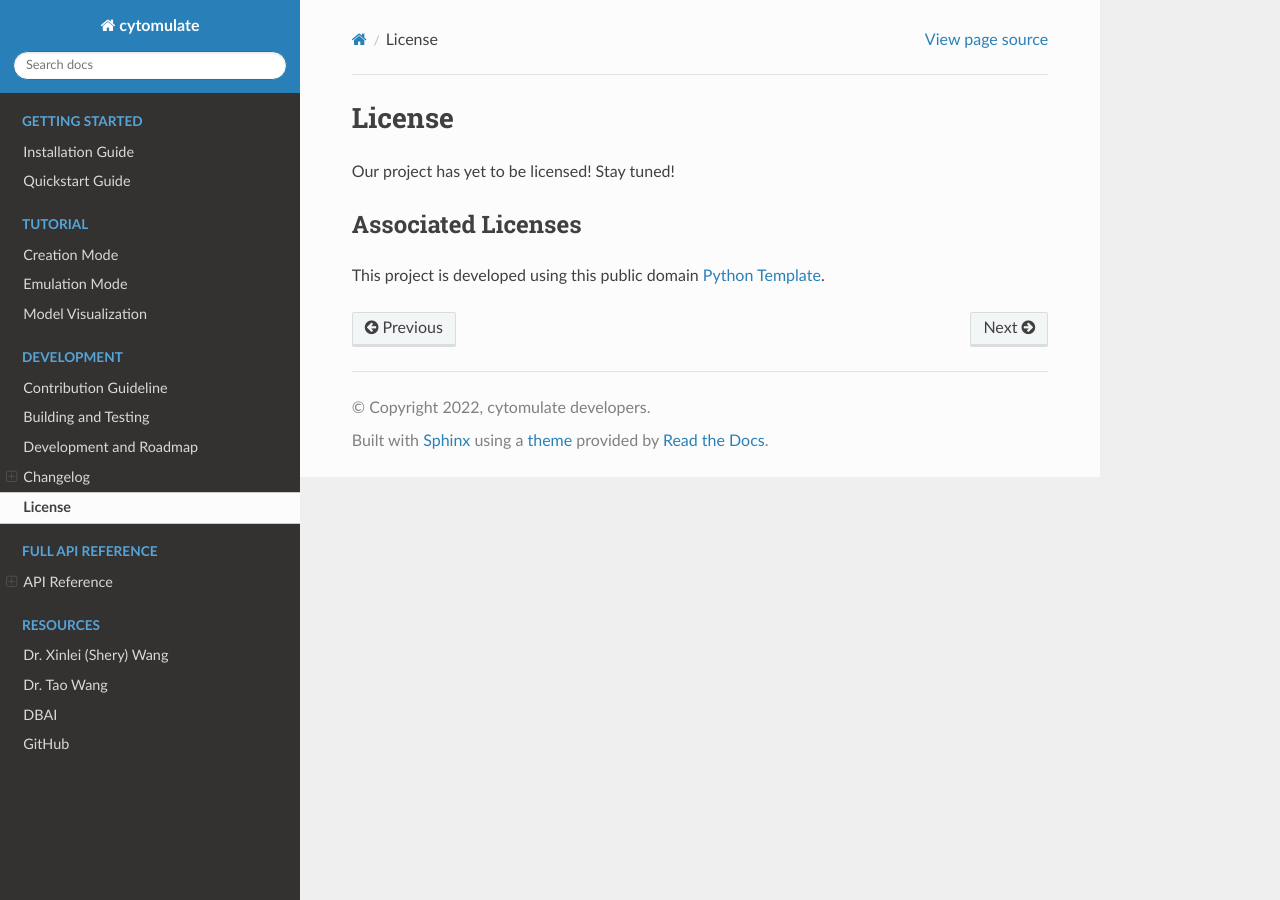
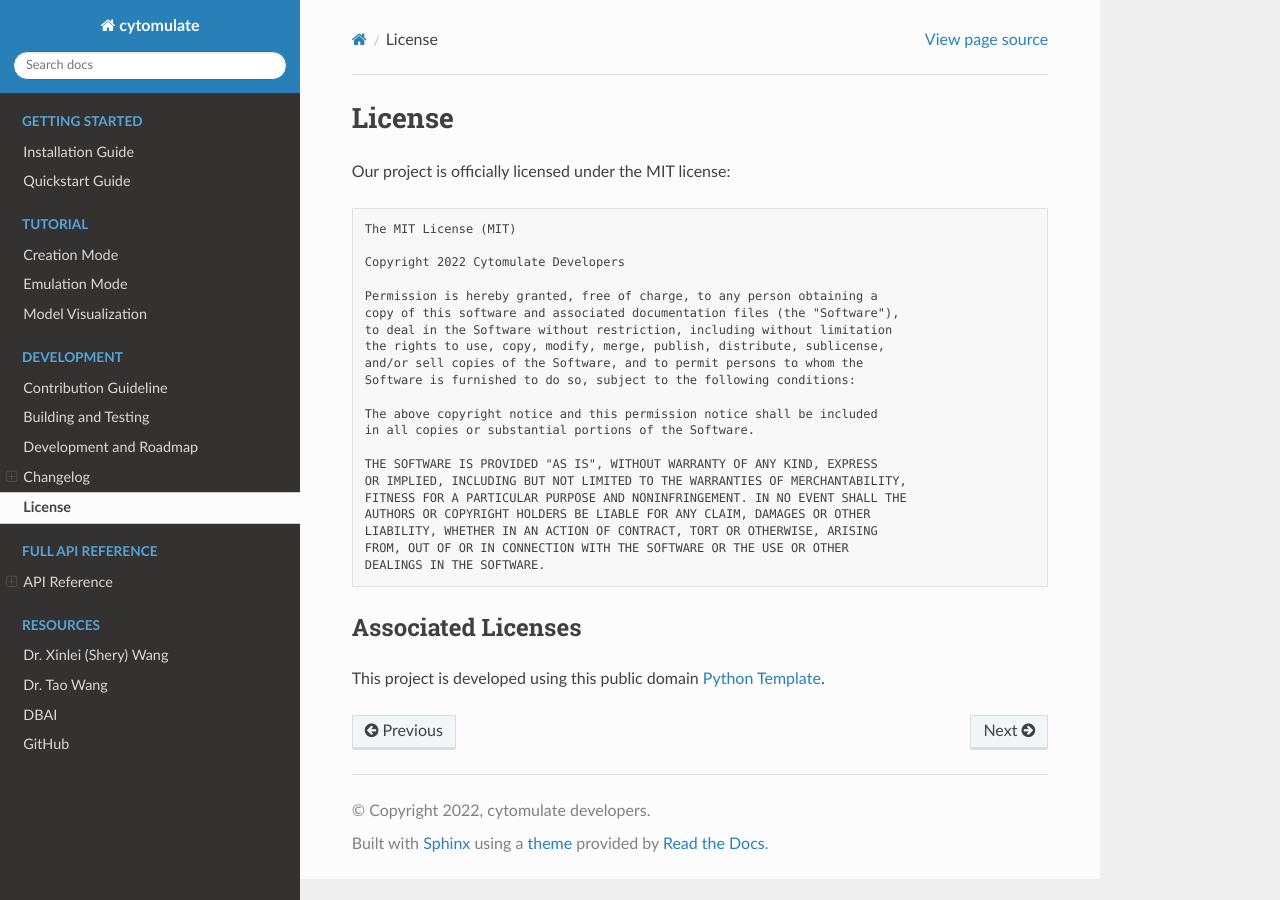
Before and after one commit to kevin931/cytomulate, a Sphinx documentation site: the page built from docs/source/license.rst, in a window 1280 px wide. Built offline with Sphinx 7.4.7 and the Read the Docs theme 2.0.0, drawn with Linux system fonts in a browser that asks for light colours.

Commit message:
Add MIT license

```diff
--- a/docs/source/license.rst
+++ b/docs/source/license.rst
@@ -2,7 +2,31 @@
 License
 ##############
 
-Our project has yet to be licensed! Stay tuned!
+Our project is officially licensed under the MIT license:
+
+.. code-block:: text
+
+    The MIT License (MIT)
+
+    Copyright 2022 Cytomulate Developers
+
+    Permission is hereby granted, free of charge, to any person obtaining a
+    copy of this software and associated documentation files (the "Software"),
+    to deal in the Software without restriction, including without limitation
+    the rights to use, copy, modify, merge, publish, distribute, sublicense,
+    and/or sell copies of the Software, and to permit persons to whom the
+    Software is furnished to do so, subject to the following conditions:
+
+    The above copyright notice and this permission notice shall be included
+    in all copies or substantial portions of the Software.
+
+    THE SOFTWARE IS PROVIDED "AS IS", WITHOUT WARRANTY OF ANY KIND, EXPRESS
+    OR IMPLIED, INCLUDING BUT NOT LIMITED TO THE WARRANTIES OF MERCHANTABILITY,
+    FITNESS FOR A PARTICULAR PURPOSE AND NONINFRINGEMENT. IN NO EVENT SHALL THE
+    AUTHORS OR COPYRIGHT HOLDERS BE LIABLE FOR ANY CLAIM, DAMAGES OR OTHER
+    LIABILITY, WHETHER IN AN ACTION OF CONTRACT, TORT OR OTHERWISE, ARISING
+    FROM, OUT OF OR IN CONNECTION WITH THE SOFTWARE OR THE USE OR OTHER
+    DEALINGS IN THE SOFTWARE.
 
 
 ********************
```
